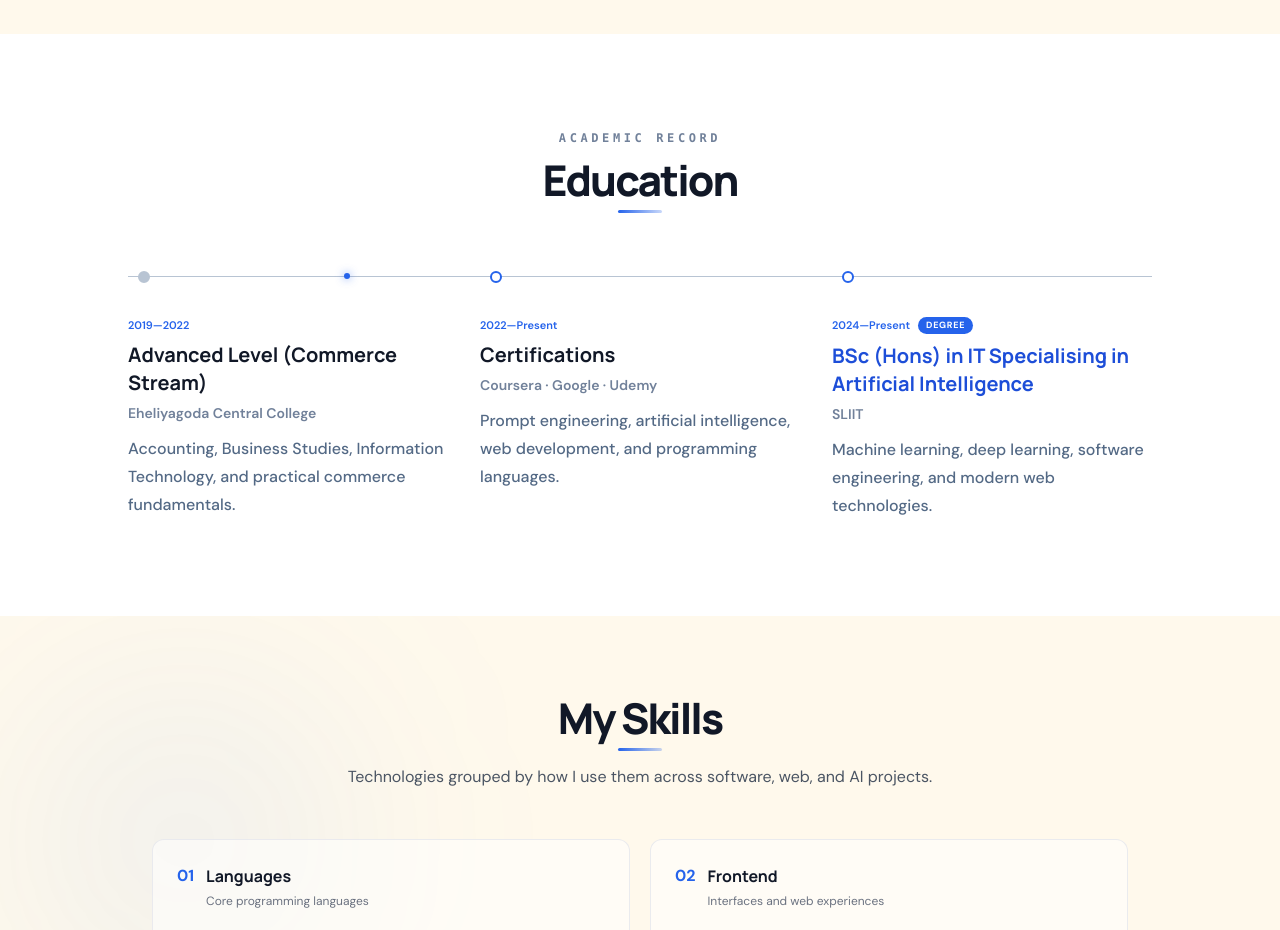
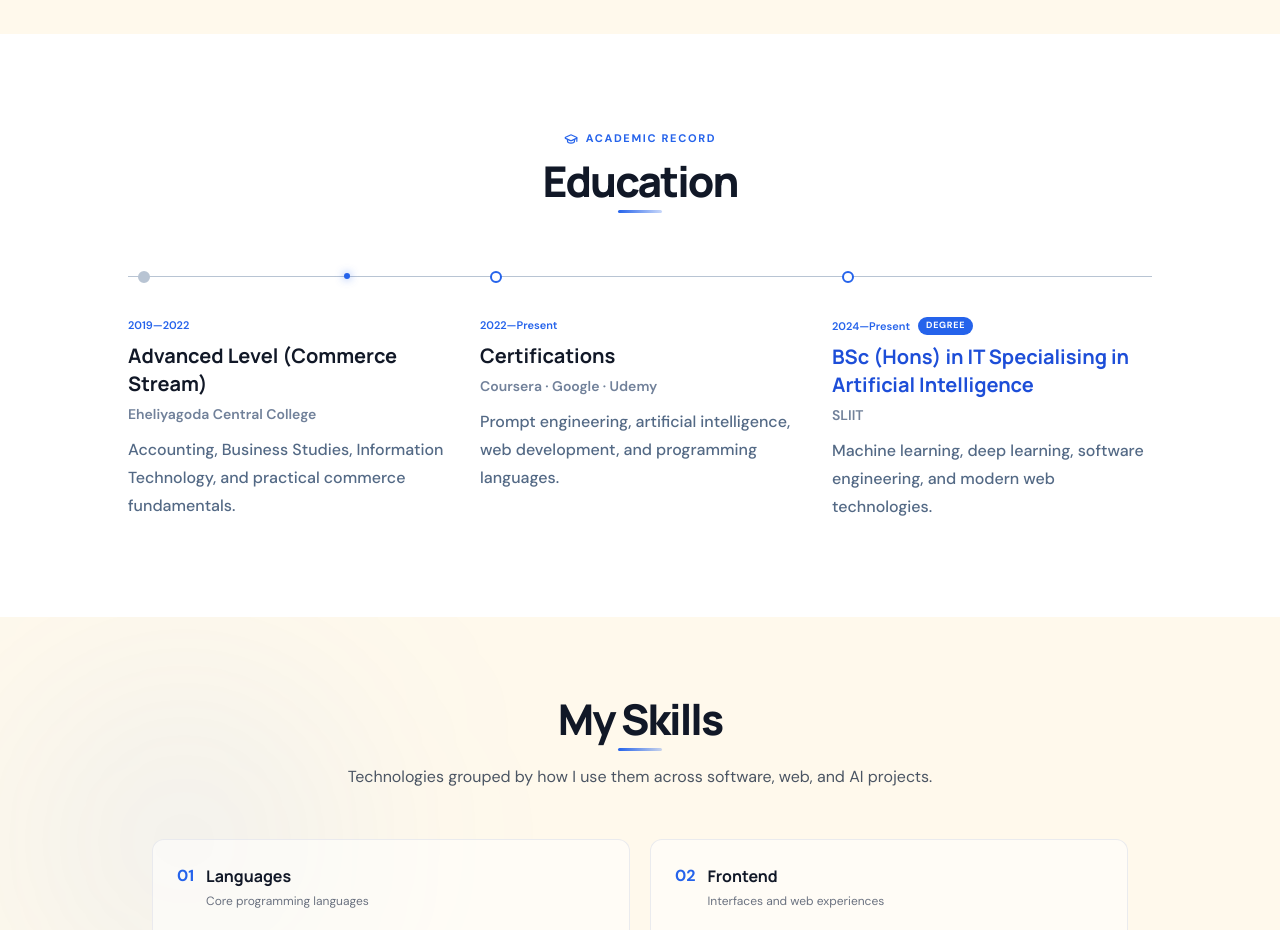
Before and after one commit to AshanAkalanka/My-Portfolio-version-2, a React (Create React App) app in the folder frontend/: page / in a window 1280 px wide. Shown: the part 1520-2450 px from the top of the page. Built offline with nearby package versions, Linux system fonts and the light colour scheme; no server answers.

Commit message:
Updated UI

```diff
--- a/frontend/src/components/Education.jsx
+++ b/frontend/src/components/Education.jsx
@@ -1,4 +1,5 @@
 import { motion } from "framer-motion";
+import { GraduationCap } from "lucide-react";
 
 const educationData = [
     {
@@ -56,14 +57,15 @@ function Education() {
             transition={{ duration: 0.65, ease: "easeOut" }}
         >
             <div className="mx-auto w-full max-w-5xl">
-                <div className="relative mb-10 text-center md:mb-12">
+                <div className="relative mb-10 flex flex-col items-center gap-3 md:mb-12">
                     <motion.p
                         initial={{ opacity: 0, y: 10 }}
                         whileInView={{ opacity: 1, y: 0 }}
                         viewport={{ once: true }}
                         transition={{ duration: 0.4 }}
-                        className="mb-3 font-mono text-xs font-semibold uppercase tracking-[0.3em] text-[#71819a] dark:text-[#9ca3af]"
+                        className="inline-flex items-center justify-center gap-2 text-[11px] font-extrabold uppercase tracking-[0.15em] text-blue-600 dark:text-[#38BDF8]"
                     >
+                        <GraduationCap className="h-3.5 w-3.5" aria-hidden="true" />
                         Academic Record
                     </motion.p>
                     <motion.h2
--- a/frontend/src/components/Navbar.jsx
+++ b/frontend/src/components/Navbar.jsx
@@ -175,8 +175,8 @@ function Navbar() {
                                 className={`relative whitespace-nowrap py-1 transition-colors duration-300 ${activeSection === id
                                     ? "text-primary dark:text-[#38BDF8]"
                                     : isHeroSection
-                                        ? "text-gray-500 hover:text-gray-800 dark:text-[#89938F] dark:hover:text-[#38BDF8]"
-                                        : "text-gray-500 hover:text-gray-800 dark:text-[#89938F] dark:hover:text-[#38BDF8]"
+                                        ? "text-gray-500 hover:text-gray-800 dark:text-white dark:hover:text-[#38BDF8]"
+                                        : "text-gray-500 hover:text-gray-800 dark:text-white dark:hover:text-[#38BDF8]"
                                 }`}
                             >
                                 {label}
```
